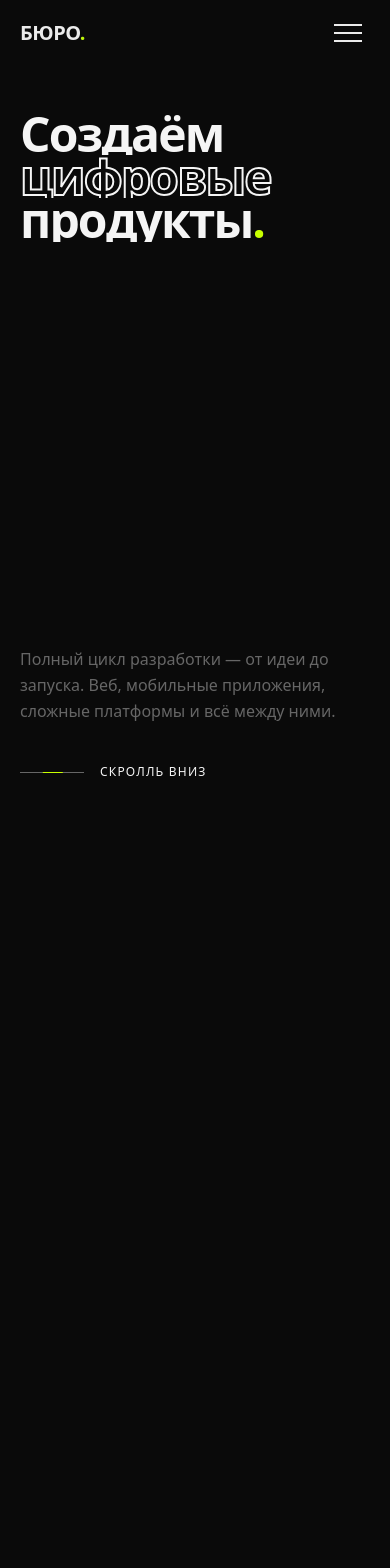
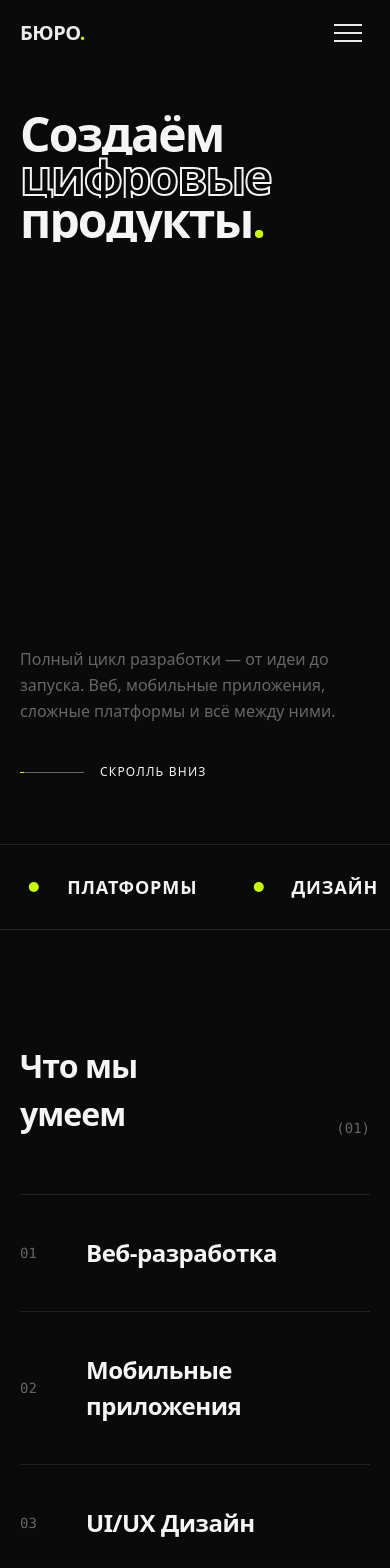
Before and after one commit to R0D10Nq/buro42, a Next.js app in the folder landing-page/: page / in a window 390 px wide. Shown: the top 1568 px of the page. Before the commit the page ends 844 px from the top, so only its background shows below. Built offline with nearby package versions, Linux system fonts and the light colour scheme.

Commit message:
feat: секции Marquee и Services

```diff
--- a/landing-page/app/globals.css
+++ b/landing-page/app/globals.css
@@ -26,3 +26,72 @@ body {
   color: var(--fg);
   font-family: var(--font-sans), Arial, Helvetica, sans-serif;
 }
+
+.glitch {
+  position: relative;
+}
+
+.glitch::before,
+.glitch::after {
+  content: attr(data-text);
+  position: absolute;
+  left: 0;
+  top: 0;
+  opacity: 0;
+}
+
+.glitch:hover::before {
+  animation: glitch1 0.3s infinite;
+  color: #ff0000;
+  opacity: 0.8;
+}
+
+.glitch:hover::after {
+  animation: glitch2 0.3s infinite;
+  color: #00ffff;
+  opacity: 0.8;
+}
+
+@keyframes glitch1 {
+  0% {
+    transform: translate(2px, 2px);
+  }
+
+  25% {
+    transform: translate(-2px, -2px);
+  }
+
+  50% {
+    transform: translate(2px, -2px);
+  }
+
+  75% {
+    transform: translate(-2px, 2px);
+  }
+
+  100% {
+    transform: translate(2px, 2px);
+  }
+}
+
+@keyframes glitch2 {
+  0% {
+    transform: translate(-2px, -2px);
+  }
+
+  25% {
+    transform: translate(2px, 2px);
+  }
+
+  50% {
+    transform: translate(-2px, 2px);
+  }
+
+  75% {
+    transform: translate(2px, -2px);
+  }
+
+  100% {
+    transform: translate(-2px, -2px);
+  }
+}
--- a/landing-page/app/page.tsx
+++ b/landing-page/app/page.tsx
@@ -1,6 +1,8 @@
 import { SmoothScroll } from "@/components/animations/SmoothScroll";
 import { Header } from "@/components/sections/Header";
 import { Hero } from "@/components/sections/Hero";
+import { Marquee } from "@/components/sections/Marquee";
+import { Services } from "@/components/sections/Services";
 
 export default function Home() {
   return (
@@ -8,6 +10,8 @@ export default function Home() {
       <Header />
       <main>
         <Hero />
+        <Marquee />
+        <Services />
       </main>
     </SmoothScroll>
   );
--- /dev/null
+++ b/landing-page/components/animations/ScrollReveal.tsx
@@ -0,0 +1,46 @@
+"use client";
+
+import type { ReactNode } from "react";
+
+import { motion, useReducedMotion } from "framer-motion";
+
+import { EASING } from "@/lib/constants/animations";
+import { useScrollReveal } from "@/lib/hooks/useScrollReveal";
+import { cn } from "@/lib/utils";
+
+interface ScrollRevealProps {
+  children: ReactNode;
+  className?: string;
+  delay?: number;
+  duration?: number;
+  y?: number;
+  threshold?: number;
+}
+
+export function ScrollReveal({
+  children,
+  className,
+  delay = 0,
+  duration = 0.6,
+  y = 60,
+  threshold = 0.2,
+}: ScrollRevealProps) {
+  const shouldReduceMotion = useReducedMotion();
+  const { ref, inView } = useScrollReveal({ threshold });
+
+  if (shouldReduceMotion) {
+    return <div className={cn(className)}>{children}</div>;
+  }
+
+  return (
+    <motion.div
+      ref={ref}
+      className={cn(className)}
+      initial={{ opacity: 0, y }}
+      animate={inView ? { opacity: 1, y: 0 } : { opacity: 0, y }}
+      transition={{ duration, delay, ease: EASING.easeOut }}
+    >
+      {children}
+    </motion.div>
+  );
+}
--- /dev/null
+++ b/landing-page/components/sections/Marquee.tsx
@@ -0,0 +1,69 @@
+"use client";
+
+import { motion, useReducedMotion } from "framer-motion";
+
+import { cn } from "@/lib/utils";
+
+interface MarqueeProps {
+  className?: string;
+}
+
+const ITEMS = [
+  "Сайты",
+  "Приложения",
+  "Платформы",
+  "Дизайн",
+  "Брендинг",
+  "E-commerce",
+  "SaaS",
+] as const;
+
+export function Marquee({ className }: MarqueeProps) {
+  const shouldReduceMotion = useReducedMotion();
+
+  if (shouldReduceMotion) {
+    return (
+      <div className={cn("border-y border-border py-7", className)}>
+        <div className="flex flex-wrap justify-center gap-x-10 gap-y-6 px-5 md:px-10">
+          {ITEMS.map((label) => (
+            <div
+              key={label}
+              className="flex items-center gap-7 whitespace-nowrap text-lg font-semibold uppercase tracking-[0.05em] md:text-2xl"
+            >
+              <span
+                aria-hidden="true"
+                className="h-2.5 w-2.5 shrink-0 rounded-full bg-accent"
+              />
+              <span>{label}</span>
+            </div>
+          ))}
+        </div>
+      </div>
+    );
+  }
+
+  const repeated = [...ITEMS, ...ITEMS];
+
+  return (
+    <div className={cn("border-y border-border py-7 overflow-hidden", className)}>
+      <motion.div
+        className="flex w-max"
+        animate={{ x: ["0%", "-50%"] }}
+        transition={{ duration: 20, repeat: Infinity, ease: "linear" }}
+      >
+        {repeated.map((label, index) => (
+          <div
+            key={`${label}-${index}`}
+            className="flex items-center gap-7 px-7 whitespace-nowrap text-lg font-semibold uppercase tracking-[0.05em] md:text-2xl"
+          >
+            <span
+              aria-hidden="true"
+              className="h-2.5 w-2.5 shrink-0 rounded-full bg-accent"
+            />
+            <span>{label}</span>
+          </div>
+        ))}
+      </motion.div>
+    </div>
+  );
+}
--- /dev/null
+++ b/landing-page/components/sections/Services.tsx
@@ -0,0 +1,92 @@
+import { Container } from "@/components/ui/Container";
+import { ScrollReveal } from "@/components/animations/ScrollReveal";
+import { cn } from "@/lib/utils";
+
+interface Service {
+  number: string;
+  name: string;
+  tags: readonly string[];
+}
+
+interface ServicesProps {
+  className?: string;
+}
+
+const SERVICES: readonly Service[] = [
+  { number: "01", name: "Веб-разработка", tags: ["React", "Vue", "Node.js"] },
+  { number: "02", name: "Мобильные приложения", tags: ["iOS", "Android", "Flutter"] },
+  {
+    number: "03",
+    name: "UI/UX Дизайн",
+    tags: ["Figma", "Prototyping", "Research"],
+  },
+  { number: "04", name: "Сложные платформы", tags: ["CRM", "ERP", "SaaS"] },
+  { number: "05", name: "E-commerce", tags: ["Shopify", "Custom", "Payments"] },
+  {
+    number: "06",
+    name: "DevOps & Поддержка",
+    tags: ["AWS", "Docker", "CI/CD"],
+  },
+] as const;
+
+export function Services({ className }: ServicesProps) {
+  return (
+    <section id="services" className={cn("py-28 md:py-36", className)}>
+      <Container>
+        <ScrollReveal className="mb-14 flex items-end justify-between gap-10 md:mb-20">
+          <h2 className="text-[clamp(2rem,5vw,4rem)] font-extrabold tracking-[-0.03em]">
+            Что мы
+            <br />
+            умеем
+          </h2>
+          <span className="font-mono text-sm text-muted">(01)</span>
+        </ScrollReveal>
+
+        <div>
+          {SERVICES.map((service, index) => (
+            <ScrollReveal key={service.number} delay={index * 0.06} y={40}>
+              <div
+                className={cn(
+                  "group border-t border-border py-10 transition-colors",
+                  "hover:bg-[linear-gradient(90deg,rgba(200,255,0,0.05)_0%,transparent_100%)]",
+                )}
+              >
+                <div
+                  className={cn(
+                    "grid grid-cols-[50px_1fr_40px] items-center gap-4",
+                    "lg:grid-cols-[80px_1fr_300px_50px] lg:gap-10",
+                  )}
+                >
+                  <span className="font-mono text-sm text-muted">
+                    {service.number}
+                  </span>
+
+                  <h3 className="text-[clamp(1.5rem,3vw,2.5rem)] font-bold tracking-[-0.02em] transition-colors group-hover:text-accent">
+                    <span className="glitch" data-text={service.name}>
+                      {service.name}
+                    </span>
+                  </h3>
+
+                  <div className="hidden flex-wrap gap-2 lg:flex">
+                    {service.tags.map((tag) => (
+                      <span
+                        key={tag}
+                        className="rounded-full border border-border px-3.5 py-1.5 text-xs transition-colors group-hover:border-accent group-hover:text-accent"
+                      >
+                        {tag}
+                      </span>
+                    ))}
+                  </div>
+
+                  <span className="text-2xl opacity-0 transition-[opacity,transform] duration-300 group-hover:translate-x-2 group-hover:opacity-100">
+                    →
+                  </span>
+                </div>
+              </div>
+            </ScrollReveal>
+          ))}
+        </div>
+      </Container>
+    </section>
+  );
+}
```
